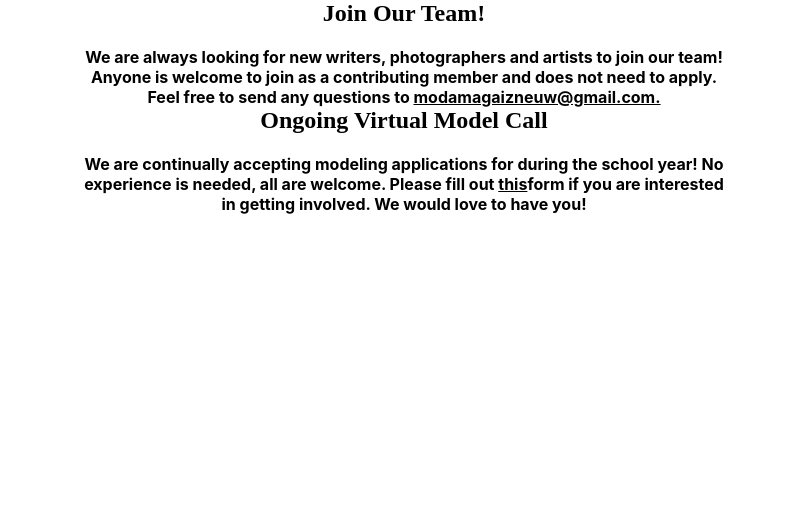
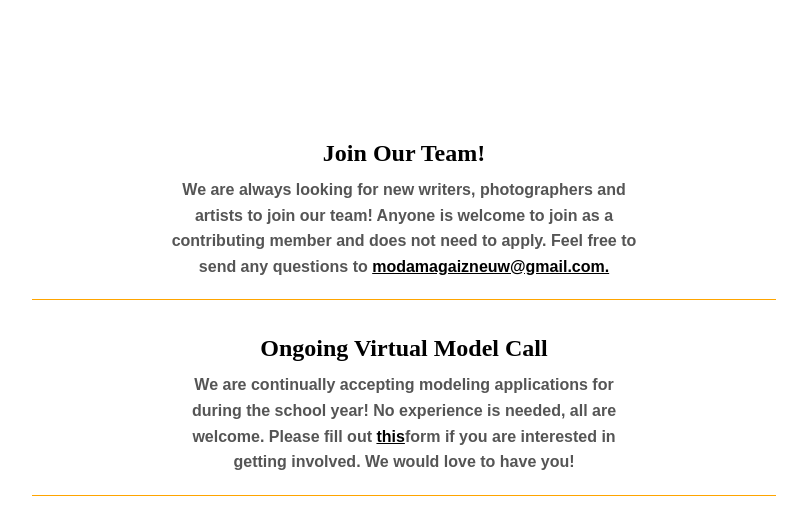
Before and after one commit to danhsiao/Moda, a React (Create React App) app: page /join in a window 1280 px wide. Shown: the top 508 px of the page, without its empty margins (236-1043 px from the left). Built offline with nearby package versions, Linux system fonts and the light colour scheme.

Commit message:
Update join.css

```diff
--- a/src/styles/join.css
+++ b/src/styles/join.css
@@ -1,27 +1,37 @@
-#joinTeam{
-    text-align: center;
-    font-size: 20px;
-    font-family: Arial;
-    margin-top: 200px;
+.join-page {
+    display: flex;
+    align-items: center;
+    flex-direction: column;
+    justify-content: center;
+    padding: 125px 175px;
 }
 
-#virtualModel{
-    text-align: center;
-    font-size: 20px;
-    font-family: Arial;
+.join-block {
+    display: flex;
+    flex-direction: column;
+    justify-content: center;
+    align-items: center;
+    font-family: sans-serif;
+    padding-top: 15px;
+
+}
+.join-block > h2{
+    font-size: 24px;
+    font-weight: 600;
+    margin-bottom: 10px;
+    color: black;
 }
 
-p{
-    margin-left: 150px;
-    margin-right: 100px;
+.join-block > p{
     font-size: 16px;
-    color: gray;
-
+    color: #555;
+    line-height: 1.6;
 }
 
-hr{
-    width: 79%;
+.separator{
+    width: 80%;
     height: 1px;
     background-color: orange;
+    margin: 20px 0;
     border: none;
 }
```
